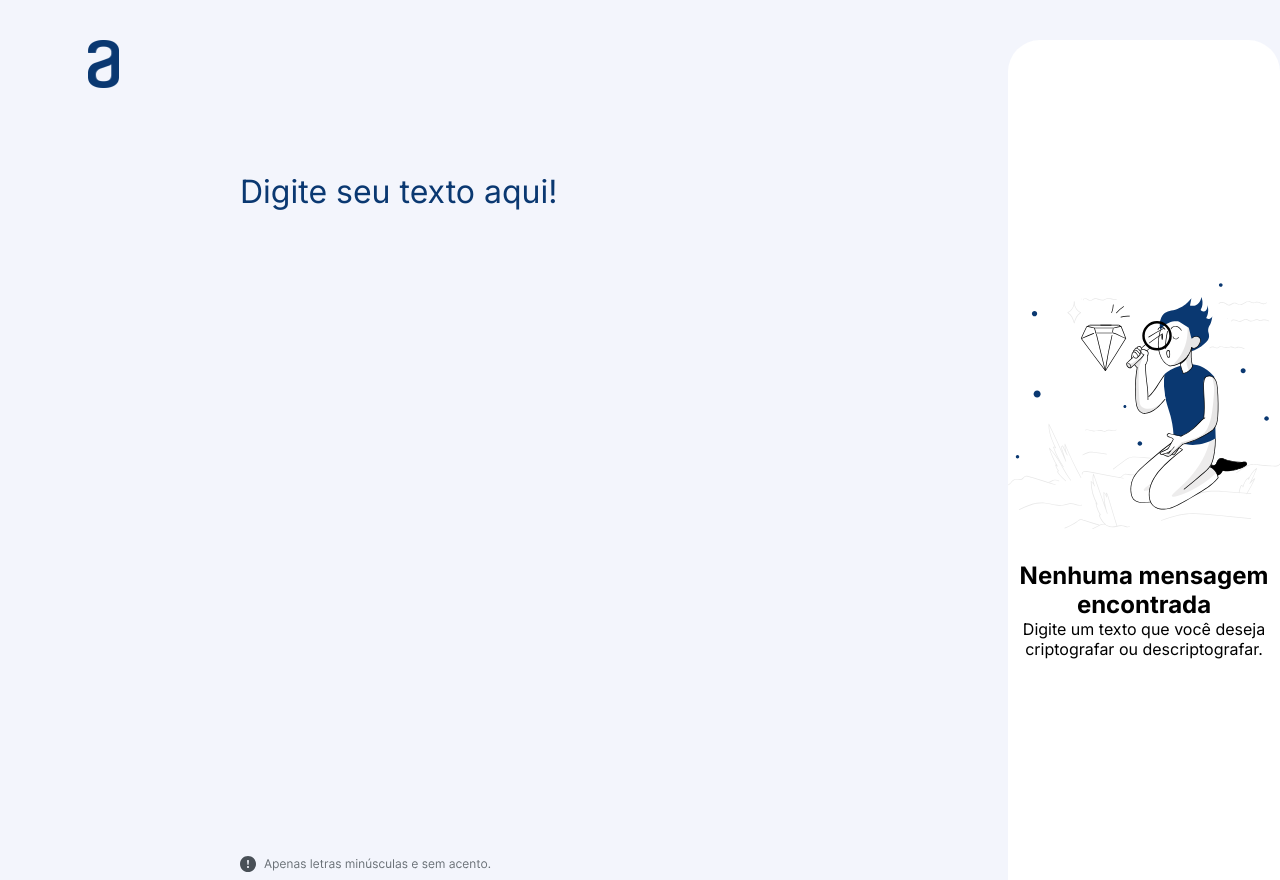
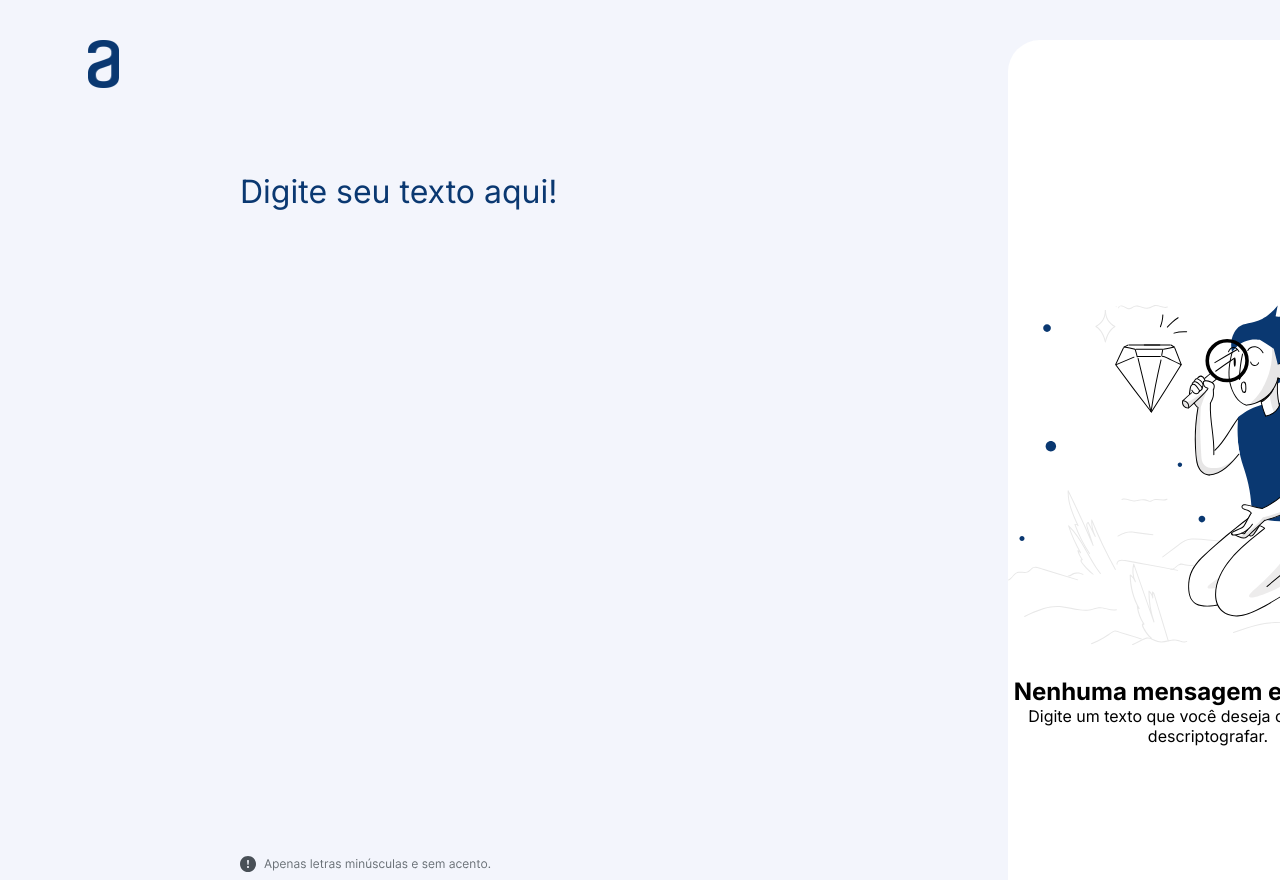
Before and after one commit to Alevivaldi/AluraOracleOneT6, a plain HTML site: page index.html in a window 1280 px wide. Shown: the top 880 px of the page. Drawn offline with Linux system fonts and the light colour scheme.

Commit message:
aplicacao_concluida_versao6

```diff
--- a/stilos/style.css
+++ b/stilos/style.css
@@ -373,7 +373,7 @@ aside{
     #img2 {
         background-color: var(--white);
         width: 25rem;
-        width: 100%;
+
         border-radius: 32px;
         margin: 0;
         padding: 0;
@@ -393,7 +393,7 @@ aside{
     }
     #idDireita {
         padding: 0;
-        max-width: 25rem;
+        width: 25rem;
         width: 100%;
         margin: 0px;
 
@@ -403,7 +403,7 @@ aside{
         margin-top: 15.18rem;
     }
     #copiar {
-        max-width: 21rem;
+        width: 21rem;
         height: 4.2rem;
         padding-bottom: 0rem;
         margin-left: 2rem;
```
